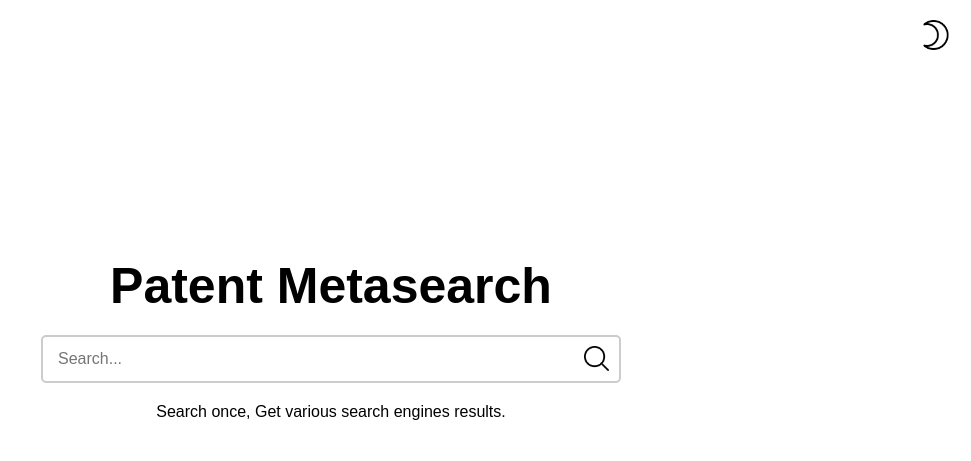
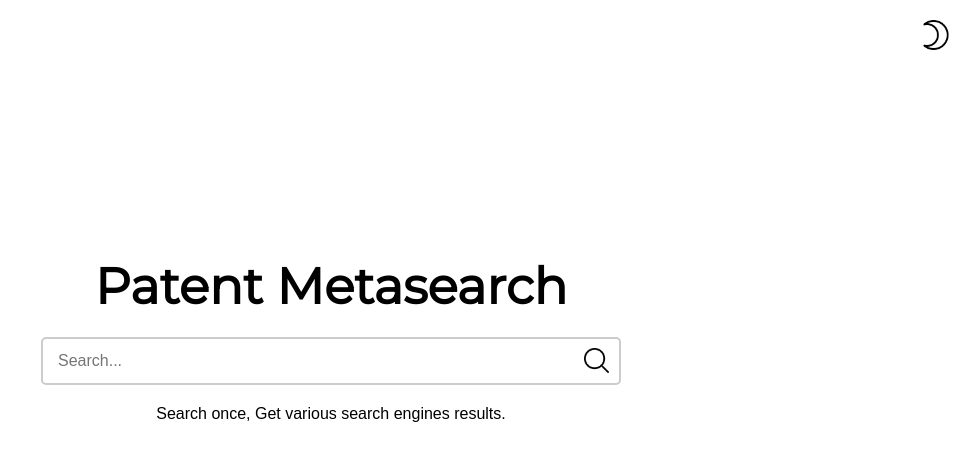
Before and after one commit to aliirezamojahed/patent-metasearch, a Django app: page / in a window 1280 px wide. Shown: the top 461 px of the page, without its empty margins (309-1280 px from the left). Run offline with Django 3.2, Linux system fonts and the light colour scheme.

Commit message:
Some UI improvements applied

```diff
--- a/metasearch/templates/home_page.html
+++ b/metasearch/templates/home_page.html
@@ -5,6 +5,9 @@
         <meta charset="UTF-8">
         <title>Patent Metasearch</title>
         <link rel="stylesheet" type="text/css" href="{% static 'css/home_page.css' %}">
+        <link rel="preconnect" href="https://fonts.googleapis.com">
+        <link rel="preconnect" href="https://fonts.gstatic.com" crossorigin>
+        <link href="https://fonts.googleapis.com/css2?family=Montserrat&display=swap" rel="stylesheet">
     </head>
     <body>
         <div class="theme-icon">
--- a/static/css/home_page.css
+++ b/static/css/home_page.css
@@ -63,6 +63,7 @@ section .main {
 
 .title h1 {
     text-align: center;
+    font-family: 'Montserrat', 'arial', sans-serif;
     font-size: 50px;
     transition: 0.2s;
 }
--- a/static/css/search_results.css
+++ b/static/css/search_results.css
@@ -52,12 +52,13 @@ body {
 
 .logo a {
     text-decoration: none;
+    font-family: 'Montserrat', 'arial', sans-serif;
     color: var(--text-color);
     transition: 0.2s;
 }
 
 .search-box-dark[type="text"] {
-    background-color: #121212;
+    background-color: #414141;
 }
 
 .search-box {
```
